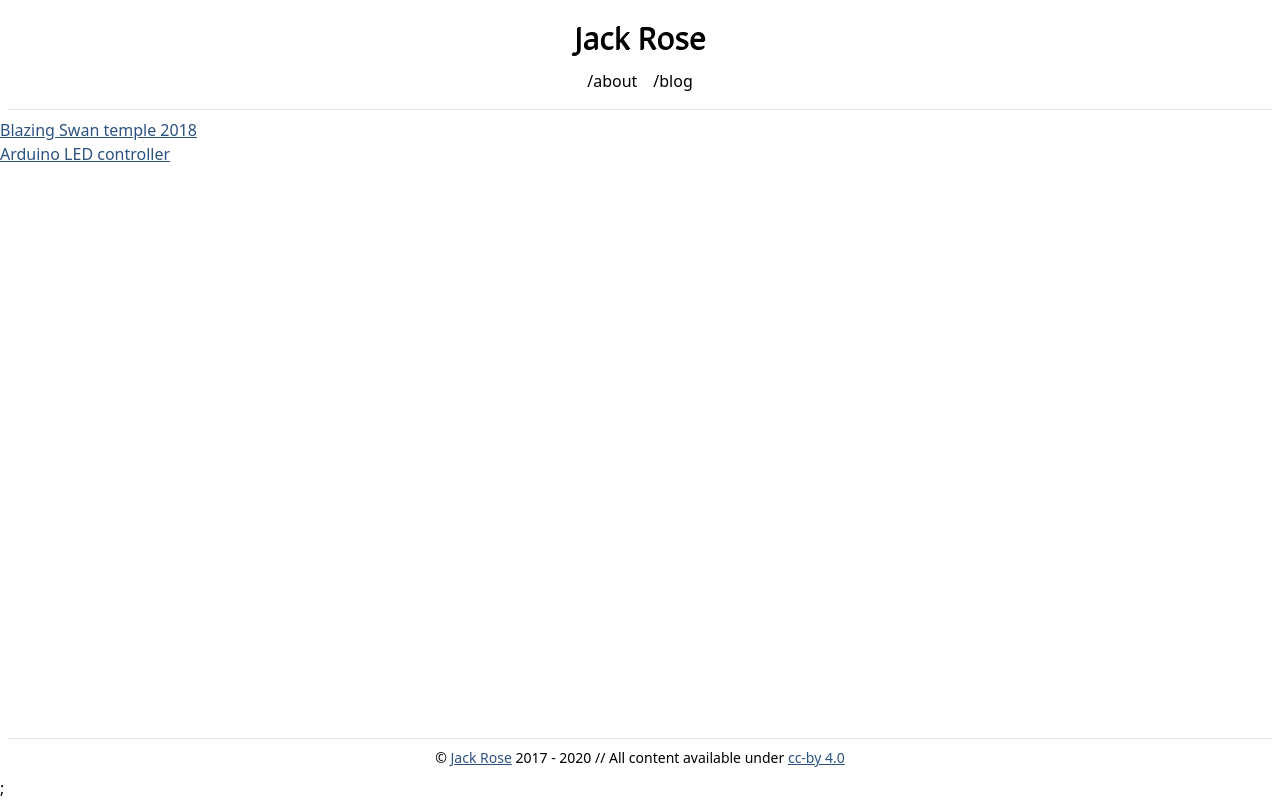
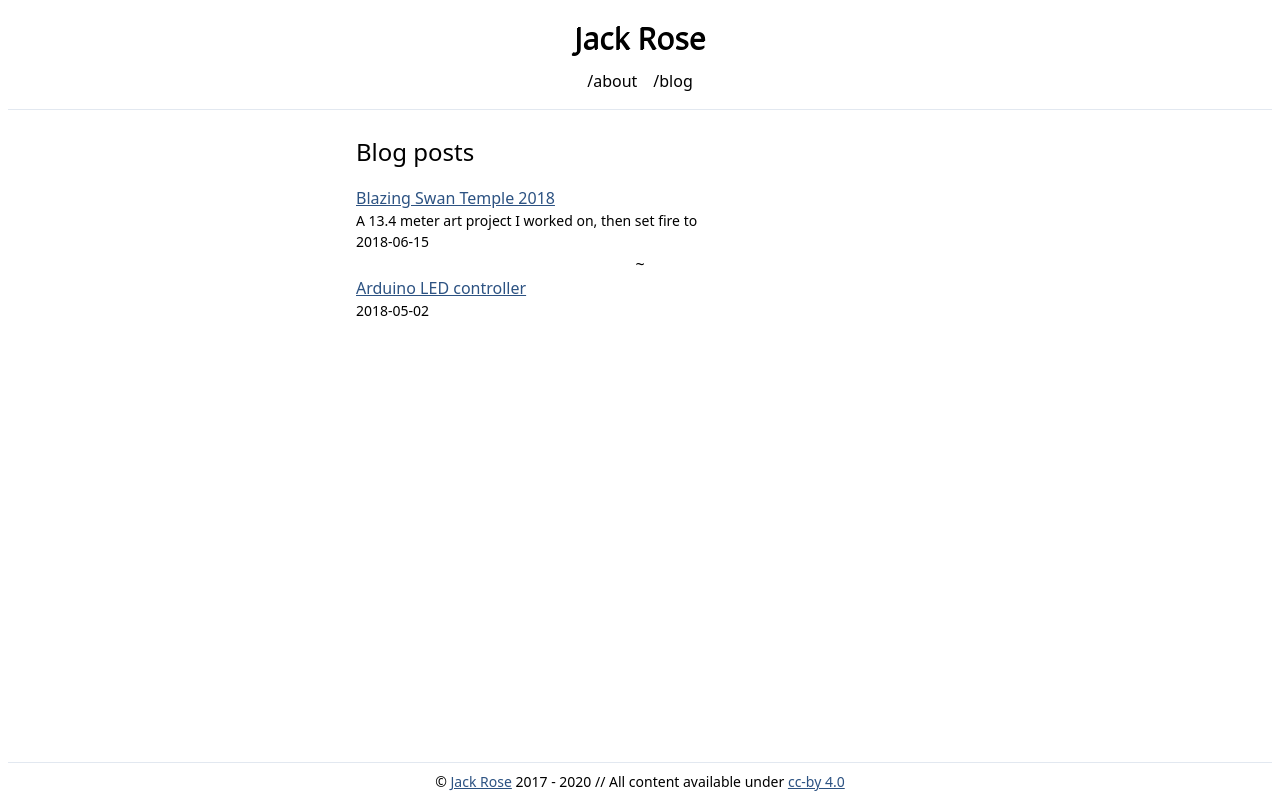
Before and after one commit to jay-aye-see-kay/jackrose.co.nz, a Next.js app: page /blog in a window 1280 px wide. Built offline with nearby package versions, Linux system fonts and the light colour scheme.

Commit message:
tidy up blog list page

```diff
--- /dev/null
+++ b/components/BlogListItem.tsx
@@ -0,0 +1,18 @@
+import Link from "next/link";
+
+import { Post } from "../lib/content";
+import { formatDate } from "../lib/datetime";
+
+type Props = {
+  post: Post;
+};
+
+export const BlogListItem = ({ post }: Props) => {
+  return (
+    <li key={post.slug}>
+      <Link href={`blog/${post.slug}`}>{post.title}</Link>
+      {post.description && <div className="text-sm">{post.description}</div>}
+      <div className="text-sm">{formatDate(post.created)}</div>
+    </li>
+  );
+};
--- a/components/PostMeta.tsx
+++ b/components/PostMeta.tsx
@@ -1,5 +1,4 @@
-import { format } from "date-fns";
-
+import { formatDate } from "../lib/datetime";
 import { Post } from "../lib/content";
 
 const AVG_READING_WPM = 200;
@@ -10,11 +9,6 @@ const countWords = (content: string) => {
   const wordCount = Math.round(charCount / AVG_WORD_LENGTH);
   const readingTime = Math.round(wordCount / AVG_READING_WPM);
   return { wordCount, readingTime: readingTime < 1 ? 1 : readingTime };
-};
-
-const formatDate = (date?: string) => {
-  if (!date) return;
-  return format(new Date(date), "yyyy-MM-dd");
 };
 
 type Props = {
--- a/content/blog/blazing-swan-temple-2018.md
+++ b/content/blog/blazing-swan-temple-2018.md
@@ -1,5 +1,6 @@
 ---
-title: Blazing Swan temple 2018
+title: Blazing Swan Temple 2018
+description: A 13.4 meter art project I worked on, then set fire to
 created: 2018-06-15
 updated: 2020-11-02
 ---
--- a/lib/content.ts
+++ b/lib/content.ts
@@ -23,6 +23,7 @@ export type Post = {
   created: string;
   updated?: string;
   content: string;
+  description?: string;
 };
 
 export const getPostBySlug = (slug: string) => {
@@ -40,6 +41,10 @@ export const getPostBySlug = (slug: string) => {
 
   if (data.updated) {
     post.updated = (data.updated as Date).toJSON();
+  }
+
+  if (data.description) {
+    post.description = data.description;
   }
 
   return post;
--- /dev/null
+++ b/lib/datetime.ts
@@ -0,0 +1,6 @@
+import { format } from "date-fns";
+
+export const formatDate = (date?: string) => {
+  if (!date) return;
+  return format(new Date(date), "yyyy-MM-dd");
+};
--- a/pages/blog.tsx
+++ b/pages/blog.tsx
@@ -1,8 +1,8 @@
 import Head from "next/head";
-import Link from "next/link";
 import { GetStaticProps } from "next";
 
 import { DefaultLayout } from "../components/Layouts";
+import { BlogListItem } from "../components/BlogListItem";
 import { getAllPosts, Post } from "../lib/content";
 
 type Props = {
@@ -16,15 +16,18 @@ const Posts = ({ allPosts }: Props) => {
         <title>Posts</title>
       </Head>
       <DefaultLayout>
-        <ul>
-          {allPosts.map((post) => (
-            <li key={post.slug}>
-              <Link href={`blog/${post.slug}`}>{post.title}</Link>
-            </li>
-          ))}
-        </ul>
+        <div className="page-content">
+          <h1 className="page-title">Blog posts</h1>
+          <ul className="mt-4">
+            {allPosts.map((post, i, arr) => (
+              <>
+                <BlogListItem key={post.slug} post={post} />
+                {i !== arr.length - 1 && <div className="text-center">~</div>}
+              </>
+            ))}
+          </ul>
+        </div>
       </DefaultLayout>
-      ;
     </>
   );
 };
```
